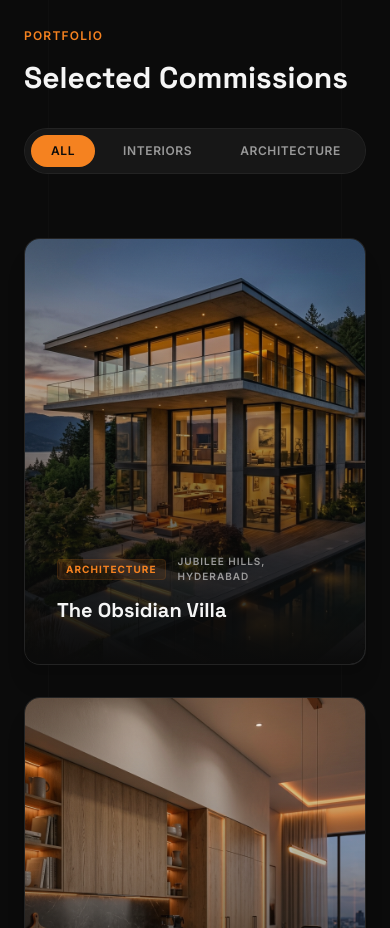
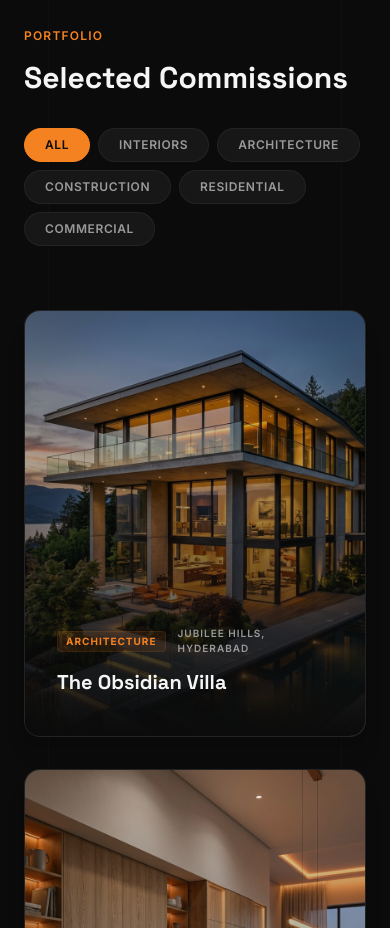
Before and after one commit to Dpk738/dwaraa-archilabs, a React (Vite) app: page / in a window 390 px wide. Shown: the part 7980-8908 px from the top of the page. Built offline with nearby package versions, Linux system fonts and the light colour scheme.

Commit message:
style: remove portfolio categories wrapper bg, wrap on mobile, force single line on desktop

```diff
--- a/src/components/Portfolio.jsx
+++ b/src/components/Portfolio.jsx
@@ -104,17 +104,17 @@ export default function Portfolio() {
           </div>
 
           {/* Filtering Buttons */}
-          <div className="flex flex-nowrap md:flex-wrap items-center gap-2 md:gap-3 bg-brand-card p-1.5 rounded-full border border-white/5 max-w-full overflow-x-auto no-scrollbar">
+          <div className="flex flex-wrap md:flex-nowrap items-center gap-2 md:gap-3 max-w-full">
             {categories.map((cat) => {
               const isActive = activeFilters.includes(cat);
               return (
                 <button
                   key={cat}
                   onClick={() => handleFilterClick(cat)}
-                  className={`flex-shrink-0 px-5 py-2 rounded-full text-xs font-semibold uppercase tracking-wider transition-all duration-300 flex items-center gap-1.5 ${
+                  className={`flex-shrink-0 px-5 py-2 rounded-full text-xs font-semibold uppercase tracking-wider transition-all duration-300 flex items-center gap-1.5 border ${
                     isActive
-                      ? 'bg-brand-orange text-brand-bg'
-                      : 'text-brand-gray hover:text-brand-white hover:bg-white/5'
+                      ? 'bg-brand-orange text-brand-bg border-brand-orange'
+                      : 'bg-brand-card border-white/5 text-brand-gray hover:text-brand-white hover:border-white/10'
                   }`}
                 >
                   {cat}
```
